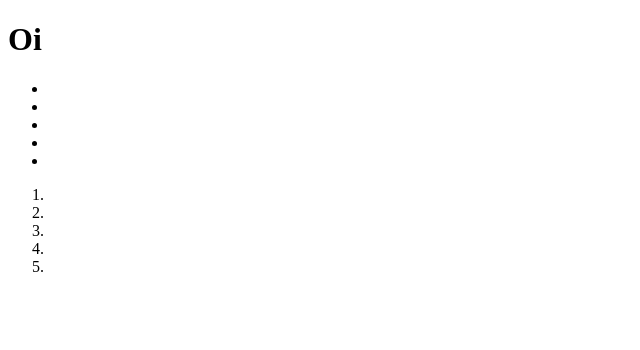
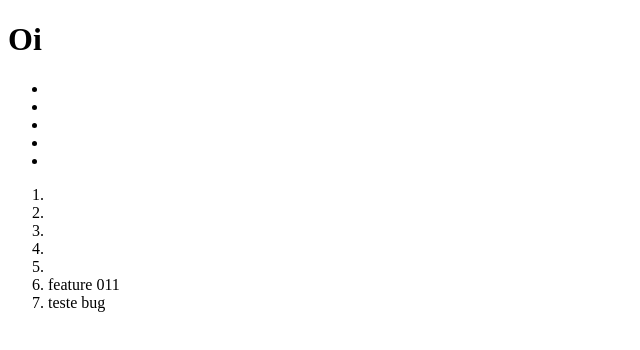
Before and after one commit to VictorSR117/atv-2-git, a plain HTML site: page index.html in a window 1280 px wide. Shown: the whole page, without its empty margins (0-640 px from the left). Drawn offline with Linux system fonts and the light colour scheme.

Commit message:
test feature-1

```diff
--- a/index.html
+++ b/index.html
@@ -21,6 +21,8 @@
         <li></li>
         <li></li>
         <li></li>
+        <li>feature 011</li>
+        <li>teste bug</li>
     </ol>
 </body>
 </html>
```
